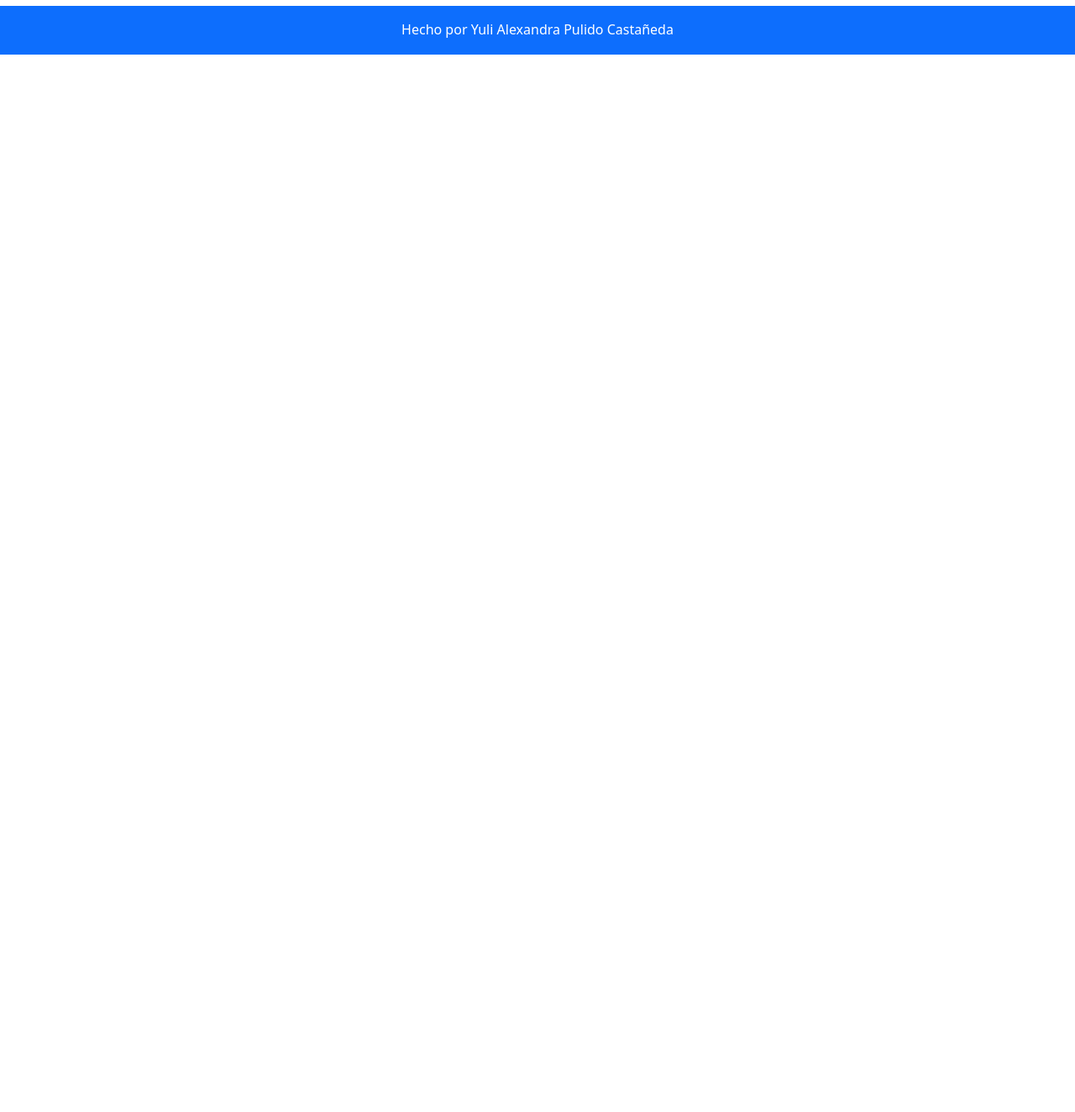
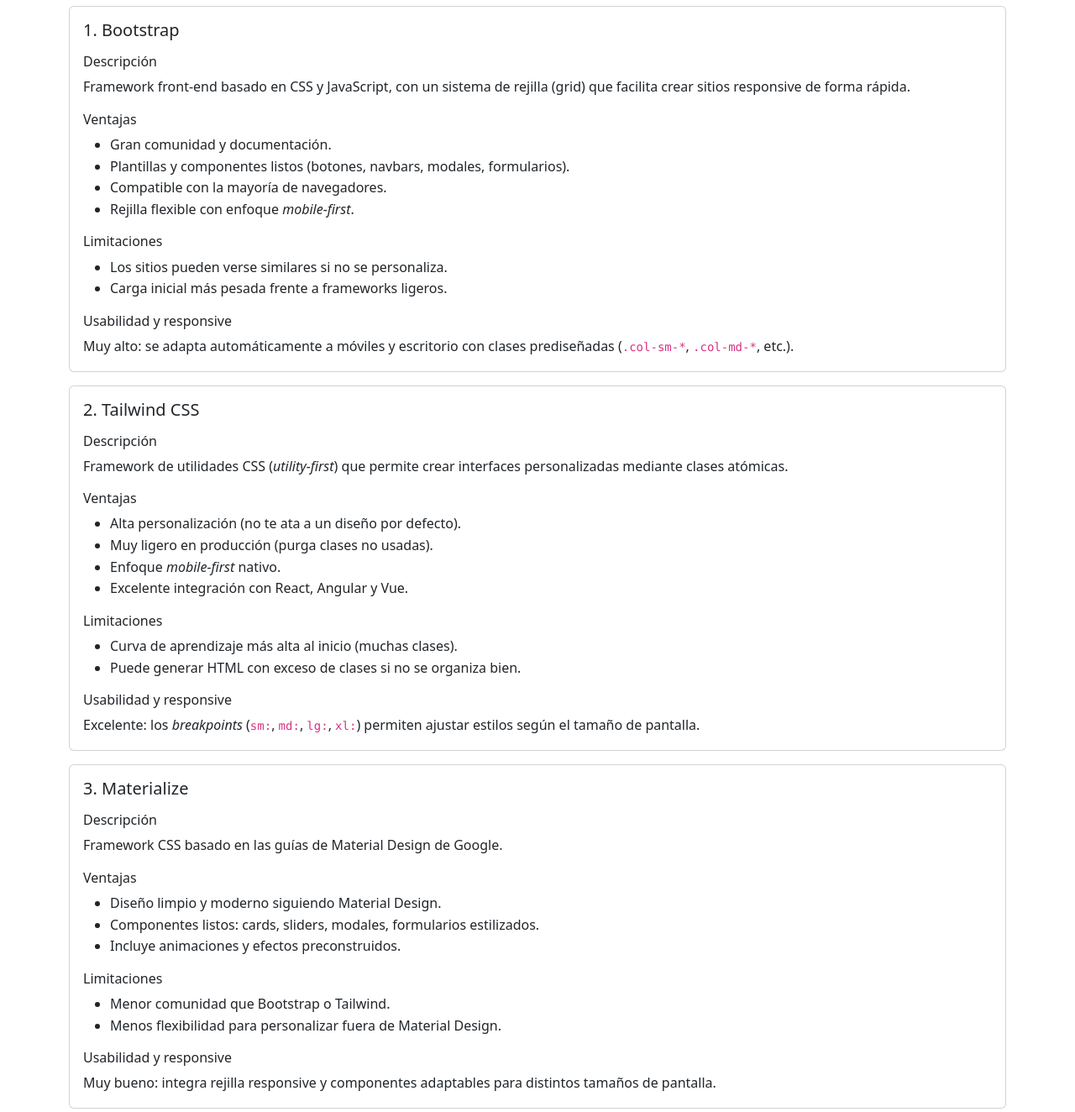
Before and after one commit to PulidoA/Teapoyamossas, a plain HTML site: page index.html in a window 1280 px wide. Shown: the part 1180-2504 px from the top of the page at 84% size. Before the commit the page ends 1245 px from the top, so only its background shows below. Drawn offline with nearby package versions, Linux system fonts and the light colour scheme.

Commit message:
version3

```diff
--- a/index.html
+++ b/index.html
@@ -73,6 +73,107 @@
       <p>Estos frameworks permiten optimizar el desarrollo, asegurar accesibilidad y garantizar un diseño responsivo en
         diferentes dispositivos.</p>
     </section>
+    <!-- === CONTENIDO AÑADIDO (ampliación Paso 5) === -->
+    <div class="mt-4">
+
+      <!-- 1. Bootstrap -->
+      <div class="card mb-3">
+        <div class="card-body">
+          <h3 class="h5 mb-3">1. Bootstrap</h3>
+
+          <h4 class="h6">Descripción</h4>
+          <p>
+            Framework front-end basado en CSS y JavaScript, con un sistema de rejilla (grid) que facilita crear sitios
+            responsive de forma rápida.
+          </p>
+
+          <h4 class="h6 mt-3">Ventajas</h4>
+          <ul class="mb-2">
+            <li>Gran comunidad y documentación.</li>
+            <li>Plantillas y componentes listos (botones, navbars, modales, formularios).</li>
+            <li>Compatible con la mayoría de navegadores.</li>
+            <li>Rejilla flexible con enfoque <em>mobile-first</em>.</li>
+          </ul>
+
+          <h4 class="h6 mt-3">Limitaciones</h4>
+          <ul class="mb-2">
+            <li>Los sitios pueden verse similares si no se personaliza.</li>
+            <li>Carga inicial más pesada frente a frameworks ligeros.</li>
+          </ul>
+
+          <h4 class="h6 mt-3">Usabilidad y responsive</h4>
+          <p class="mb-0">
+            Muy alto: se adapta automáticamente a móviles y escritorio con clases prediseñadas
+            (<code>.col-sm-*</code>, <code>.col-md-*</code>, etc.).
+          </p>
+        </div>
+      </div>
+
+      <!-- 2. Tailwind CSS -->
+      <div class="card mb-3">
+        <div class="card-body">
+          <h3 class="h5 mb-3">2. Tailwind CSS</h3>
+
+          <h4 class="h6">Descripción</h4>
+          <p>
+            Framework de utilidades CSS (<em>utility-first</em>) que permite crear interfaces personalizadas mediante
+            clases atómicas.
+          </p>
+
+          <h4 class="h6 mt-3">Ventajas</h4>
+          <ul class="mb-2">
+            <li>Alta personalización (no te ata a un diseño por defecto).</li>
+            <li>Muy ligero en producción (purga clases no usadas).</li>
+            <li>Enfoque <em>mobile-first</em> nativo.</li>
+            <li>Excelente integración con React, Angular y Vue.</li>
+          </ul>
+
+          <h4 class="h6 mt-3">Limitaciones</h4>
+          <ul class="mb-2">
+            <li>Curva de aprendizaje más alta al inicio (muchas clases).</li>
+            <li>Puede generar HTML con exceso de clases si no se organiza bien.</li>
+          </ul>
+
+          <h4 class="h6 mt-3">Usabilidad y responsive</h4>
+          <p class="mb-0">
+            Excelente: los <em>breakpoints</em> (<code>sm:</code>, <code>md:</code>, <code>lg:</code>, <code>xl:</code>)
+            permiten ajustar estilos según el tamaño de pantalla.
+          </p>
+        </div>
+      </div>
+
+      <!-- 3. Materialize -->
+      <div class="card mb-3">
+        <div class="card-body">
+          <h3 class="h5 mb-3">3. Materialize</h3>
+
+          <h4 class="h6">Descripción</h4>
+          <p>
+            Framework CSS basado en las guías de Material Design de Google.
+          </p>
+
+          <h4 class="h6 mt-3">Ventajas</h4>
+          <ul class="mb-2">
+            <li>Diseño limpio y moderno siguiendo Material Design.</li>
+            <li>Componentes listos: cards, sliders, modales, formularios estilizados.</li>
+            <li>Incluye animaciones y efectos preconstruidos.</li>
+          </ul>
+
+          <h4 class="h6 mt-3">Limitaciones</h4>
+          <ul class="mb-2">
+            <li>Menor comunidad que Bootstrap o Tailwind.</li>
+            <li>Menos flexibilidad para personalizar fuera de Material Design.</li>
+          </ul>
+
+          <h4 class="h6 mt-3">Usabilidad y responsive</h4>
+          <p class="mb-0">
+            Muy bueno: integra rejilla responsive y componentes adaptables para distintos tamaños de pantalla.
+          </p>
+        </div>
+      </div>
+
+    </div>
+    <!-- === FIN CONTENIDO AÑADIDO === -->
 
   </main>
 
```
